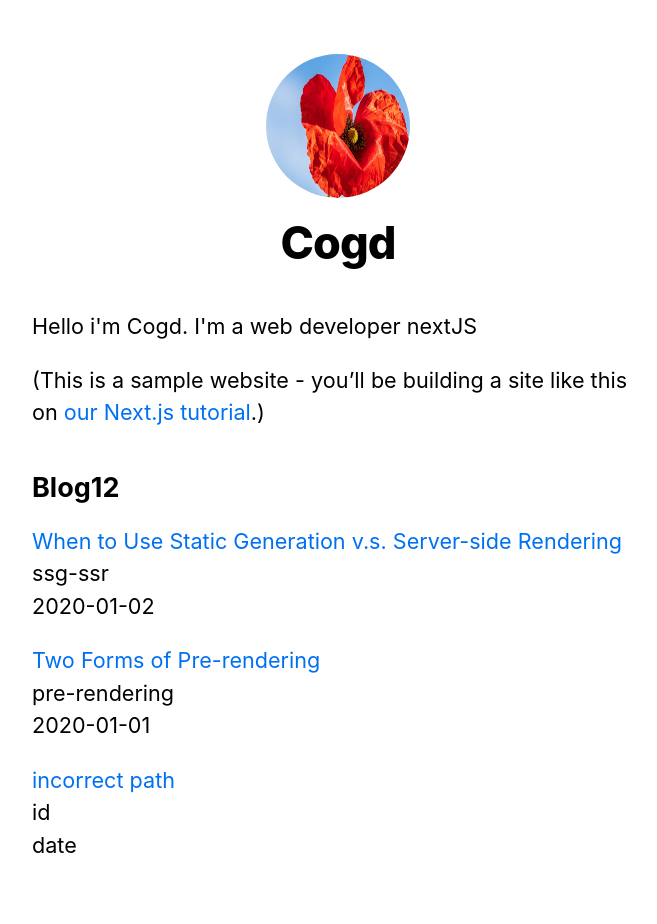
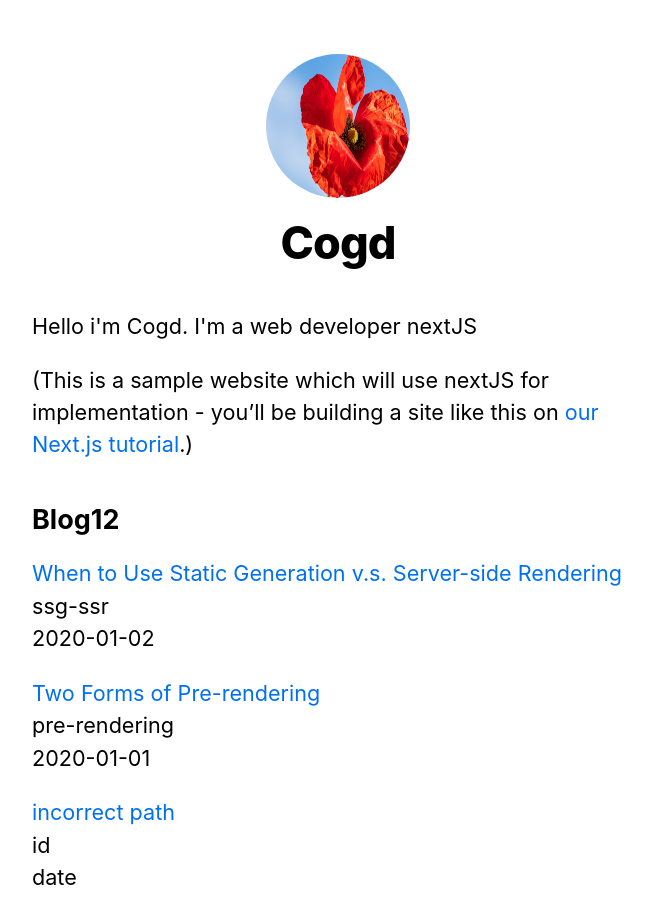
Before and after one commit to cogd-thien/nextjs-blog, a Next.js app: page / in a window 1280 px wide. Shown: the top 924 px of the page, without its empty margins (302-959 px from the left). Built offline with nearby package versions, Linux system fonts and the light colour scheme.

Commit message:
change a sample text

```diff
--- a/pages/index.js
+++ b/pages/index.js
@@ -15,8 +15,8 @@ function Home({ allPostsData }) {
 			<section className={utilStyles.headingMd}>
 				<p>Hello i'm Cogd. I'm a web developer nextJS</p>
 				<p>
-					(This is a sample website - you’ll be building a site like
-					this on{' '}
+					(This is a sample website which will use nextJS for
+					implementation - you’ll be building a site like this on{' '}
 					<a href='https://nextjs.org/learn'>our Next.js tutorial</a>
 					.)
 				</p>
```
